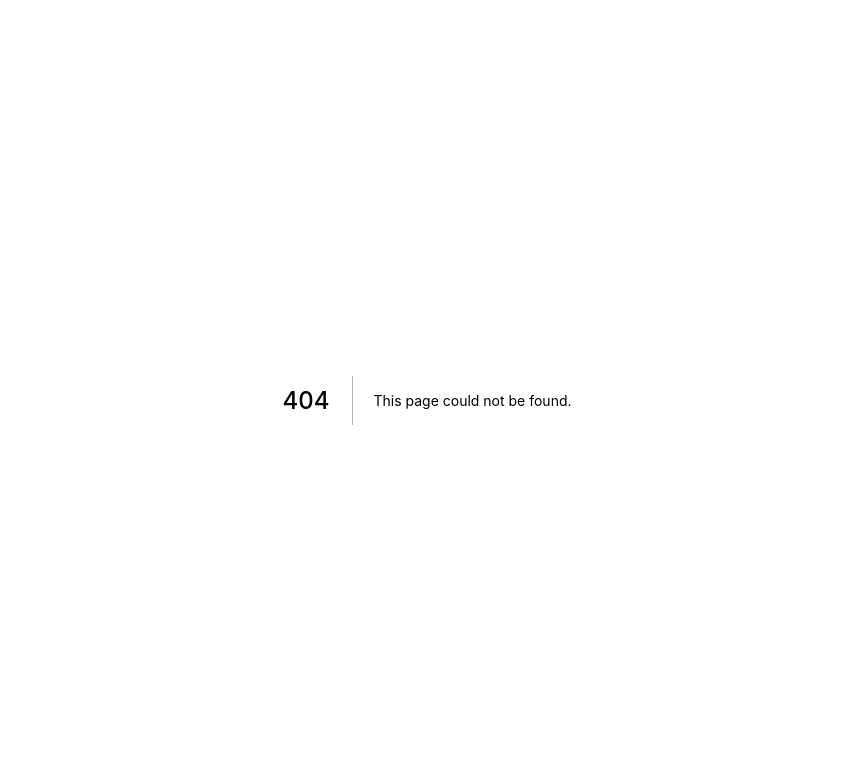
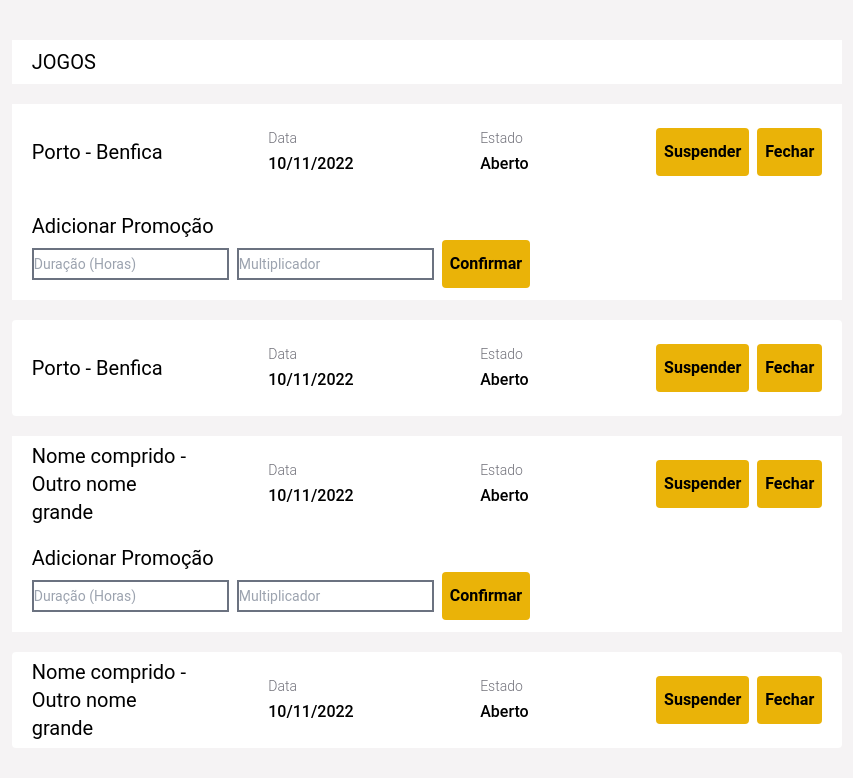
Before and after one commit to gonaloppcc/projetoRAS, a Next.js app in the folder frontend/: page /admin/changeGames in a window 1280 px wide. Before the commit this address had no page. Shown: the top 778 px of the page, without its empty margins (213-1066 px from the left). Built offline with nearby package versions, Linux system fonts and the light colour scheme.

Commit message:
admin pages done?

```diff
--- /dev/null
+++ b/frontend/src/components/OpenGameCard/index.tsx
@@ -0,0 +1,47 @@
+import {ClassNames} from '@emotion/react';
+import {ErrorSharp} from '@mui/icons-material';
+import React, {useEffect, useState} from 'react';
+import {InputForm} from '../createBetter/inputForm';
+import {SuspendedGameCard} from '../SuspendedGameCard';
+
+export const OpenGameCard = (props) => {
+    const inputBox = (placeholder) => {
+        return (
+            <input
+                type="number"
+                id={placeholder}
+                className=" border-gray-500 py-1 text-sm border-2 text-gray-900 "
+                placeholder={placeholder}
+            ></input>
+        );
+    };
+    const button = (text) => {
+        return (
+            <>
+                <button className="bg-yellow-500 font-bold py-3 px-2 grow-0 rounded ">
+                    {text}
+                </button>
+            </>
+        );
+    };
+
+    return (
+        <>
+            <div className="bg-white flex flex-col gap-3">
+                <SuspendedGameCard game={props.game} />
+                <div className="pl-5 pb-3  ">
+                    <div className="pr-10 m-auto text-xl content-between grow rounded-lg w-full ">
+                        {/*FIXME*/}
+                        Adicionar Promoção
+                    </div>
+                    <div className="flex flex-row gap-2  items-center">
+                        {/*FIXME*/}
+                        {inputBox('Duração (Horas)')}
+                        {inputBox('Multiplicador')}
+                        {button('Confirmar')}
+                    </div>{' '}
+                </div>
+            </div>
+        </>
+    );
+};
--- /dev/null
+++ b/frontend/src/components/SuspendedGameCard/index.tsx
@@ -0,0 +1,48 @@
+import {ClassNames} from '@emotion/react';
+import {ErrorSharp} from '@mui/icons-material';
+import React, {useEffect, useState} from 'react';
+import {InputForm} from '../createBetter/inputForm';
+
+export const SuspendedGameCard = (props) => {
+    const column = (header, body) => {
+        return (
+            <>
+                <div className=" m-3 p-3 rounded-lg w-full">
+                    <div className="flex flex-col gap-1  pl-3">
+                        <div className="text-sm text-zinc-500 font-light">
+                            {header}
+                        </div>
+                        <div className="  font-medium">{body}</div>
+                    </div>
+                </div>
+            </>
+        );
+    };
+
+    const button = (text) => {
+        return (
+            <>
+                <button className="bg-yellow-500 font-bold py-3 px-2 grow-0 rounded ">
+                    {text}
+                </button>
+            </>
+        );
+    };
+
+    return (
+        <>
+            <div className=" bg-white px-5 rounded flex items-stretch flex-row w-full">
+                <div className="pr-10 m-auto text-xl content-between grow rounded-lg w-full">
+                    {props.game.eventName}
+                </div>
+                {/*FIXME*/}
+                {column('Data', props.game.date)}
+                {column('Estado', 'Aberto')}
+                <div className=" bg-white rounded flex flex-row items-center gap-2">
+                    {button('Suspender')}
+                    {button('Fechar')}
+                </div>
+            </div>
+        </>
+    );
+};
--- /dev/null
+++ b/frontend/src/pages/admin/changeGames.tsx
@@ -0,0 +1,55 @@
+import type {NextPage} from 'next';
+import {SuspendedGameCard} from '../../components/SuspendedGameCard';
+import {OpenGameCard} from '../../components/OpenGameCard';
+// FIXME
+/* FIXME Mock data hardcoded */
+const MOCK_GAME_OPEN = {
+    eventName: 'Porto - Benfica',
+    date: '10/11/2022',
+    open: true,
+};
+const MOCK_GAME_OPEN2 = {
+    eventName: 'Nome comprido - Outro nome grande',
+    date: '10/11/2022',
+    open: true,
+};
+const MOCK_GAME_SUSPENDED2 = {
+    eventName: 'Nome comprido - Outro nome grande',
+    date: '10/11/2022',
+    open: false,
+};
+const MOCK_GAME_SUSPENDED = {
+    eventName: 'Porto - Benfica',
+    date: '10/11/2022',
+    open: false,
+};
+const MOCK_EVENTS = [
+    MOCK_GAME_OPEN,
+    MOCK_GAME_SUSPENDED,
+    MOCK_GAME_OPEN2,
+    MOCK_GAME_SUSPENDED2,
+];
+
+const Home: NextPage = () => {
+    return (
+        <>
+            <div className="gap-8 h-screen w-screen justify-center flex items-center bg-CULTURED">
+                <div className=" flex flex-col gap-5 items-top pt-10  min-h-screen w-max  ">
+                    <div className="bg-white h-fit pl-5  text-xl inline-block py-2 ">
+                        {/* TODO: Alterar*/}
+                        JOGOS
+                    </div>
+                    {MOCK_EVENTS.map((game) =>
+                        game.open ? (
+                            <OpenGameCard game={game} />
+                        ) : (
+                            <SuspendedGameCard game={game} />
+                        )
+                    )}
+                </div>
+            </div>
+        </>
+    );
+};
+
+export default Home;
--- a/frontend/src/pages/admin/chooseModality.tsx
+++ b/frontend/src/pages/admin/chooseModality.tsx
@@ -1,7 +1,4 @@
 import type {NextPage} from 'next';
-import Head from 'next/head';
-import Image from 'next/image';
-import {ScrollModalities} from '../../components/RegisterSpecialist/scrollModalities';
 
 // FIXME
 const MOCK_Modalities = ['Futebol', 'Basket', 'Marathon'];
@@ -14,9 +11,18 @@
 
     return (
         <>
-            <div className="gap-8 h-screen w-screen justify-center flex items-center bg-CULTURED">
-                <div className=" flex flex-col gap-5 items-top pt-10  min-h-screen w-max  ">
-                    <div className="bg-white h-fit pl-5 pr-96 text-xl inline-block py-2 font-semibold">
+            <div
+                key={`$1`}
+                className="gap-8 h-screen w-screen justify-center flex items-center bg-CULTURED"
+            >
+                <div
+                    key={`$2`}
+                    className=" flex flex-col gap-5 items-top pt-10  min-h-screen w-max  "
+                >
+                    <div
+                        key={`$3`}
+                        className="bg-white h-fit pl-5 pr-96 text-xl inline-block py-2 font-semibold"
+                    >
                         {/* TODO: Alterar*/}
                         Selecione uma modalidade
                     </div>
@@ -25,6 +31,7 @@
                             <div
                                 className="flex flex-row gap-1 bg-white text-gl py-2 rounded cursor-pointer"
                                 onClick={() => sportSelected(mod)}
+                                key={`${mod}-3`}
                             >
                                 <div key={`${mod}-1`} className="pr-0">
                                     {/* TODO: Alterar*/}
--- a/frontend/tailwind.config.js
+++ b/frontend/tailwind.config.js
@@ -1,8 +1,6 @@
 /** @type {import('tailwindcss').Config} */
 module.exports = {
-    content: [
-        "./src/**/*.{js,ts,jsx,tsx}",
-    ],
+    content: ['./src/**/*.{js,ts,jsx,tsx}'],
     theme: {
         extend: {
             colors: {
@@ -22,9 +20,9 @@
                 RIGHT_GREEN: '#60C625',
             },
             fontFamily: {
-                'sans': ['Roboto', 'sans-serif'],
+                sans: ['Roboto', 'sans-serif'],
             },
         },
     },
     plugins: [],
-}
+};
```
Also changed, not shown: frontend/postcss.config.js (+5 -5 lines), frontend/src/components/OddCard/OddCard.tsx (+3 -6 lines), frontend/src/pages/_app.tsx (+4 -5 lines), frontend/src/pages/better/index.tsx (+6 -8 lines), frontend/src/pages/index.tsx (+24 -12 lines), frontend/src/pages/specialist/index.tsx (+6 -8 lines), frontend/.eslintrc.json, 1 other file (tests, documents, lock files or other folders).
